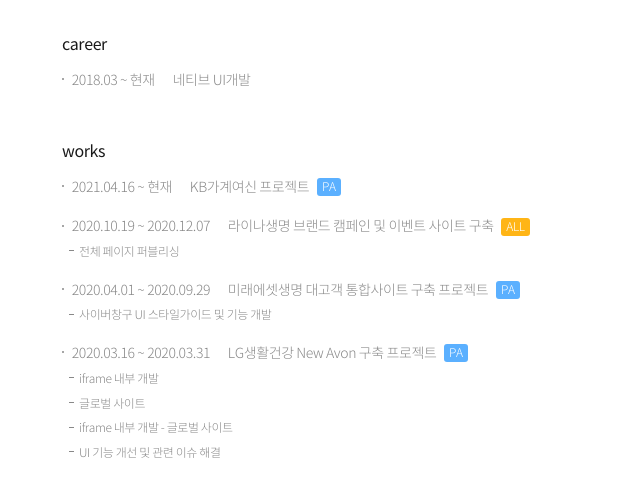
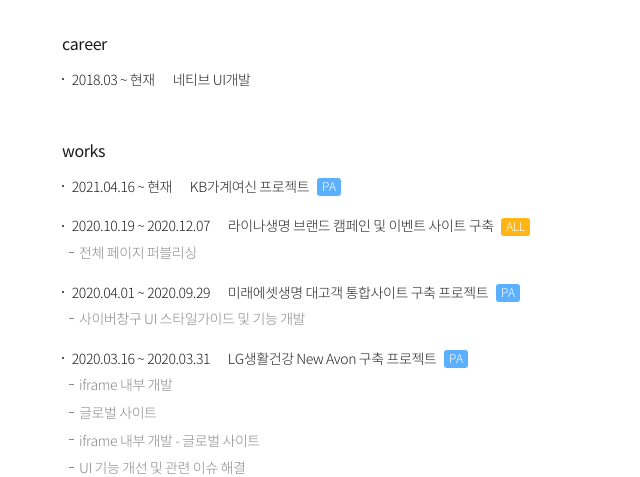
Before and after one commit to eunjye/profile-nodeJS, a plain HTML site: page index.html in a window 1280 px wide. Shown: the part 305-782 px from the top of the page, without its empty margins (0-640 px from the left). Drawn offline with Linux system fonts and the light colour scheme.

Commit message:
modify style

```diff
--- a/resource/css/component.css
+++ b/resource/css/component.css
@@ -85,15 +85,15 @@
 
 /* bullet */
 p.bul-dot:before,
-ul.bul-dot > li:before { display:inline-block; width:2px; height:2px; margin:-4px 5px 0 -7px; vertical-align:middle; border-radius:50%; background:#888; content:""; }
-p.bul-dot { color:#888; padding-left:11px; font-size:14px; }
-ul.bul-dot > li { color:#888; margin-top:20px; padding-left:7px; font-size:14px; font-weight:300; }
+ul.bul-dot > li:before { display:inline-block; width:2px; height:2px; margin:-4px 5px 0 -7px; vertical-align:middle; border-radius:50%; background:#222; content:""; }
+p.bul-dot { color:#222; padding-left:11px; font-size:14px; }
+ul.bul-dot > li { color:#222; margin-top:20px; padding-left:7px; font-size:14px; font-weight:300; }
 ul.bul-dot > li:first-child { margin-top:0; }
 
 p.bul-hyphen:before,
 ul.bul-hyphen > li:before { display:inline-block; width:5px; height:1px; margin:-4px 5px 0 -9px; vertical-align:middle; background:#888; content:""; }
-p.bul-hyphen { color:#888; padding-left:11px; font-size:12px; }
-ul.bul-hyphen > li { color:#888; margin-top:8px; padding-left:9px; font-size:12px; font-weight:300; }
+p.bul-hyphen { color:#888; padding-left:11px; font-size:14px; }
+ul.bul-hyphen > li { color:#888; margin-top:8px; padding-left:9px; font-size:14px; font-weight:300; }
 ul.bul-hyphen > li:first-child { margin-top:0; }
 
 .tag { display:inline-block; padding:0px 5px 1px; border-radius:3px; background:#ffb516; color:#fff; font-size:12px; margin:-2px 0 0 5px; vertical-align:middle; }
```
